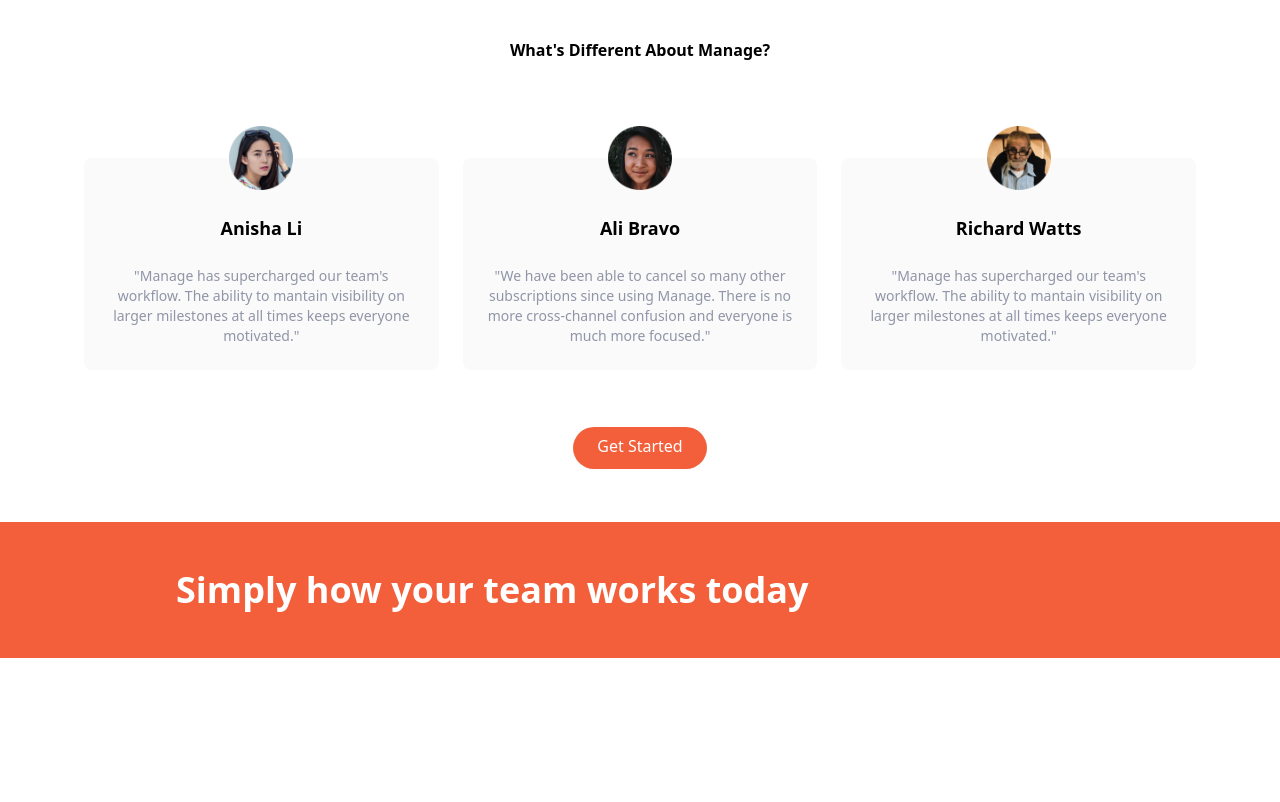
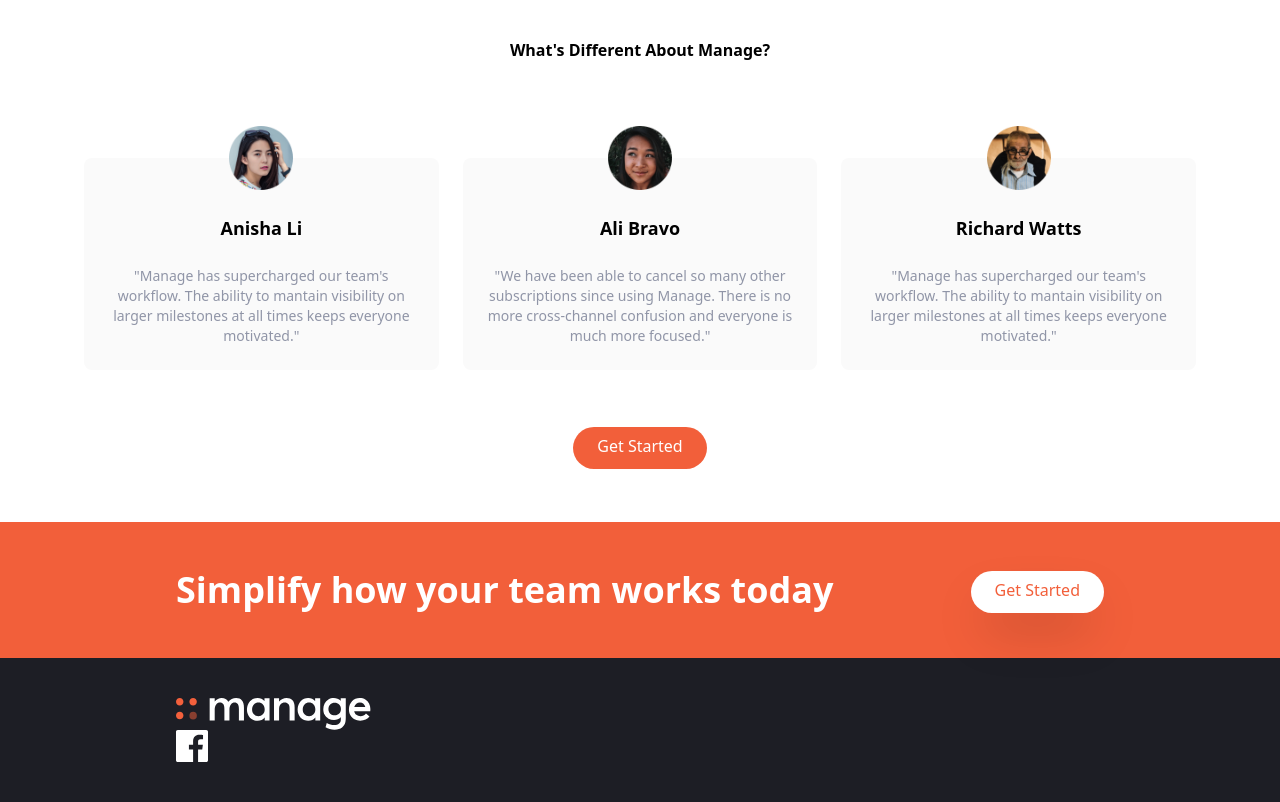
Before and after one commit to jjakk/Tailwind-CSS-Tutorial, a website: page index.html in a window 1280 px wide. Shown: the part 1230-2032 px from the top of the page. Before the commit the page ends 1888 px from the top, so only its background shows below. Drawn offline with Linux system fonts and the light colour scheme.

Commit message:
work on the footer

```diff
--- a/index.html
+++ b/index.html
@@ -245,9 +245,40 @@
 		<div class="container flex flex-col items-center justify-between px-6 py-24 mx-auto space-y-12 md:py-12 md:flex-row md:space-y-0">
 			<!-- Heading -->
 			<h2 class="text-5xl font-bold leading-tight text-center text-white md:text-4xl md:max-w-xxl md:lext-left">
-				Simply how your team works today
+				Simplify how your team works today
 			</h2>
+			<!-- Button -->
+			<div>
+				<a
+					href="#"
+					class="p-3 px-6 pt-2 text-brightRed bg-white rounded-full shadow-2xl baseline hover:bg-gray-900"
+				>
+					Get Started
+				</a>
+			</div>
 		</div>
 	</section>
+
+	<!-- Footer -->
+	<footer class="bg-veryDarkBlue">
+		<!-- Flex Container -->
+		<div class="container flex flex-col-reverse justify-between px-6 py-10 mx-auto space-y-8 md:flex-row md:space-y-0">
+			<!-- Logo and social links container -->
+			<div class="flex flex-col-reverse items-center justify-between space-y-12 md:flex-col md:space-y-0 md:items-start">
+				<!-- Logo -->
+				<div>
+					<img src="img/logo-white.svg" class="h-8" alt="">
+				</div>
+				<!-- Social Links Container -->
+				<!-- Social Links Container -->
+				<div class="flex justify-center space-x-4">
+					<!-- Link 1 -->
+					<a href="#">
+						<img src="img/icon-facebook.svg" alt="" class="h-8">
+					</a>
+				</div>
+			</div>
+		</div>
+	</footer>
 </body>
 </html>
--- a/timestamp.txt
+++ b/timestamp.txt
@@ -1 +1 @@
-57:28
+1:03:19
```
Also changed, not shown: css/main.css, img/icon-facebook.svg (added), img/logo-white.svg (added).
